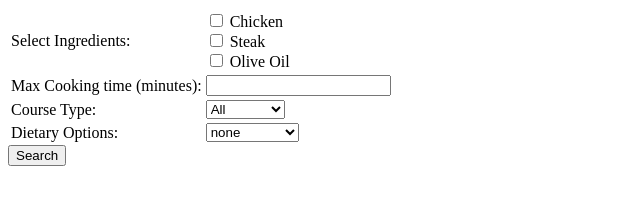
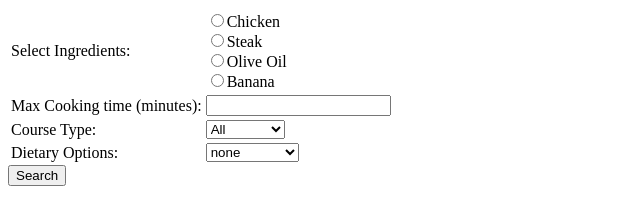
Before and after one commit to abbyder/CS20Final, a website: page recipelookup.html in a window 1280 px wide. Shown: the whole page, without its empty margins (0-640 px from the left). Drawn offline with Linux system fonts and the light colour scheme.

Commit message:
Update recipelookup.html
Added populate form from array function. Added multiple search subscription function

```diff
--- a/recipelookup.html
+++ b/recipelookup.html
@@ -5,20 +5,64 @@
 <title>Recipe Form</title>
 </head>
 
+<script>
+
+function populateForm()
+{
+    //array of food items. Get this from the database somehow
+    const foodItems = ['Chicken', 'Steak', 'Olive Oil', "Banana"];
+    //bool value subscribed or not, get from database
+    var subscribed = false;
+
+    var ingredientCell = document.createElement('td');
+
+    for (let i = 0; i < foodItems.length; i++)
+    {
+        //create button for each ingredient
+        const checkbox = document.createElement('input');
+
+        //check if subscribed
+        if(subscribed)
+        {
+            checkbox.type = 'checkbox';
+        }
+        else
+        {
+            checkbox.type = 'radio';
+        }
+        checkbox.name = "ingredient";
+        checkbox.className = 'ingredient';
+        checkbox.value = foodItems[i].toLowerCase();
+        checkbox.id = `ingredient${i+1}`;
+        ingredientCell.appendChild(checkbox);
+
+        //create label
+        const label = document.createElement('label');
+        label.htmlFor = `ingredient${i+1}`;
+        label.appendChild(document.createTextNode(foodItems[i]));
+        ingredientCell.appendChild(label);
+
+        ingredientCell.appendChild(document.createElement('br'));
+
+        var ingredientDisplay = document.getElementById("userIngredientSection");
+        ingredientDisplay.appendChild(ingredientCell);
+    }
+    // <td>
+    //             <input type="checkbox" class="ingredient" value="chicken">
+    //             <label for="ingredient1">Chicken</label><br>
+    //             <input type="checkbox" class="ingredient" value="steak">
+    //             <label for="ingredient2">Steak</label><br>
+    //             <input type="checkbox" class="ingredient" value="olive oil">
+    //             <label for="ingredient3">Olive Oil</label><br>
+    //           </td>
+}
+</script>
 <body>
 	<form method='get' onsubmit="event.preventDefault()">
         <table>
-            <tr>
+            <tr id="userIngredientSection">
               <td>Select Ingredients:</td>
-              <td>
-                <input type="checkbox" class="ingredient" value="chicken">
-                <label for="ingredient1">Chicken</label><br>
-                <input type="checkbox" class="ingredient" value="steak">
-                <label for="ingredient2">Steak</label><br>
-                <input type="checkbox" class="ingredient" value="olive oil">
-                <label for="ingredient3">Olive Oil</label><br>
 
-              </td>
             </tr>
             <tr>
                 <td>Max Cooking time (minutes):</td>
@@ -54,12 +98,15 @@
     <input type = 'submit'  value= 'Search' onclick="sendReq()"/>
 	</form>
     <div id="recipes">
-
     </div>
 <script>
 
+populateForm();
+
+
 function sendReq()
 {
+
     //process additional search modifiers into strings and append request URL
     var additionalQueries = "";
 
@@ -73,6 +120,13 @@ function sendReq()
     if(diet != 'none')
     {
         additionalQueries = additionalQueries + "&diet=" + diet;
+    }
+
+    //assume this array is a list of allergens/ excluded ingredients from database
+    var allergens = [];
+    for(var p = 0; p < allergens.length; p++)
+    {
+        additionalQueries = additionalQueries + "&excluded=" + allergens[p];
     }
 
     //process ingredients into string
@@ -93,6 +147,7 @@ function sendReq()
 
         if(ingredients[i].checked)
         {
+            //validate + add selected ingredients to query
             atLeastOneSelected = true;
             query = query + " " + (ingredients[i].value);
         }
```
